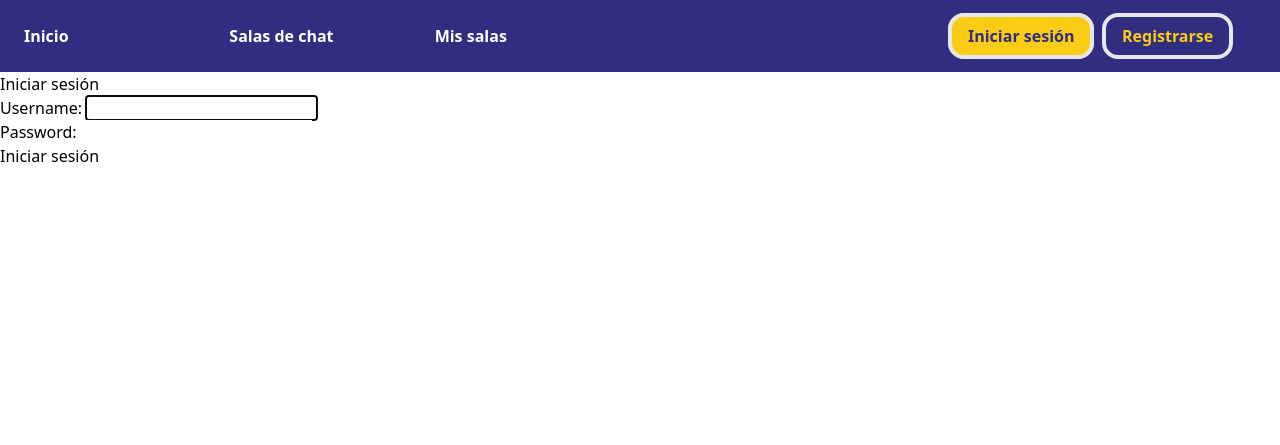
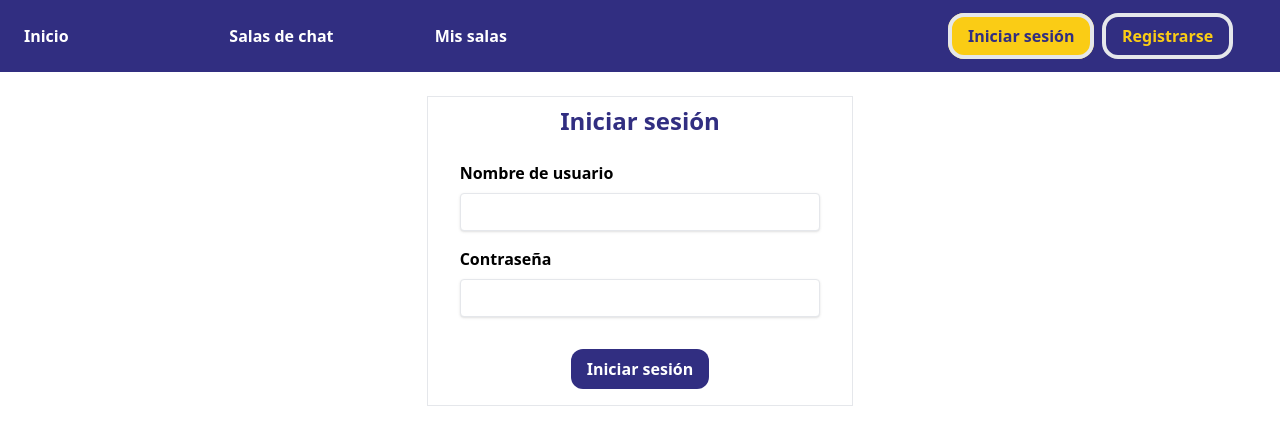
Before and after one commit to JossueDaniel/django_chatServer, a Django app: page /accounts/login/ in a window 1280 px wide. Shown: the top 445 px of the page. Run offline with Django 5.2, Linux system fonts and the light colour scheme; some libraries are stand-ins or nearby versions.

Commit message:
Agregando diseño al login

```diff
--- a/chat_project/settings.py
+++ b/chat_project/settings.py
@@ -109,9 +109,9 @@ AUTH_PASSWORD_VALIDATORS = [
 # Internationalization
 # https://docs.djangoproject.com/en/5.0/topics/i18n/
 
-LANGUAGE_CODE = 'en-us'
+LANGUAGE_CODE = 'es'
 
-TIME_ZONE = 'UTC'
+TIME_ZONE = 'America/Guayaquil'
 
 USE_I18N = True
 
--- a/templates/home.html
+++ b/templates/home.html
@@ -6,7 +6,8 @@
     <br/>
     <div class="container mx-auto">
         <h1 class="text-indigo-900 font-bold text-2xl">Salas de chat</h1>
-        <div class="grid grid-cols-3 *:border *:rounded-lg gap-2 text-indigo-900 text-lg font-semibold">
+        <div class="grid grid-cols-3 *:border *:rounded-lg gap-2 text-indigo-900 text-lg
+        font-semibold my-2">
             <div class="p-3">
                 <h2>Mis salas</h2>
             </div>
--- a/templates/registration/login.html
+++ b/templates/registration/login.html
@@ -3,10 +3,33 @@
 {% block title %}Iniciar sesión{% endblock title %}
 
 {% block content %}
-    <h1>Iniciar sesión</h1>
-    <form method="post">
-        {% csrf_token %}
-        {{ form.as_p }}
-        <button type="submit">Iniciar sesión</button>
-    </form>
+    <br/>
+    <div class="container mx-auto">
+        <div class="grid grid-cols-3">
+            <div class="col-start-2 border">
+                <h1 class="text-indigo-900 font-bold text-2xl text-center p-2">Iniciar sesión</h1>
+                <form method="post" class="mt-2 mx-8">
+                    {% csrf_token %}
+                    <div class="my-4">
+                        <label class="block font-semibold mb-2">Nombre de usuario</label>
+                        <input type="text" name="username" class="shadow appearance-none
+                        border rounded w-full py-2 px-3 text-gray-700 leading-tight focus:outline-none
+                        focus:shadow-outline"/>
+                    </div>
+                    <div class="my-4">
+                        <label class="block font-semibold mb-2">Contraseña</label>
+                        <input type="password" name="password" class="shadow appearance-none
+                        border rounded w-full py-2 px-3 text-gray-700 leading-tight focus:outline-none
+                        focus:shadow-outline"/>
+                    </div>
+                    <div class="flex justify-center">
+                        <button type="submit" class="my-4 bg-indigo-900 rounded-xl p-2 px-4 text-white
+                        font-semibold hover:bg-indigo-700">
+                            Iniciar sesión
+                        </button>
+                    </div>
+                </form>
+            </div>
+        </div>
+    </div>
 {% endblock content %}
```
